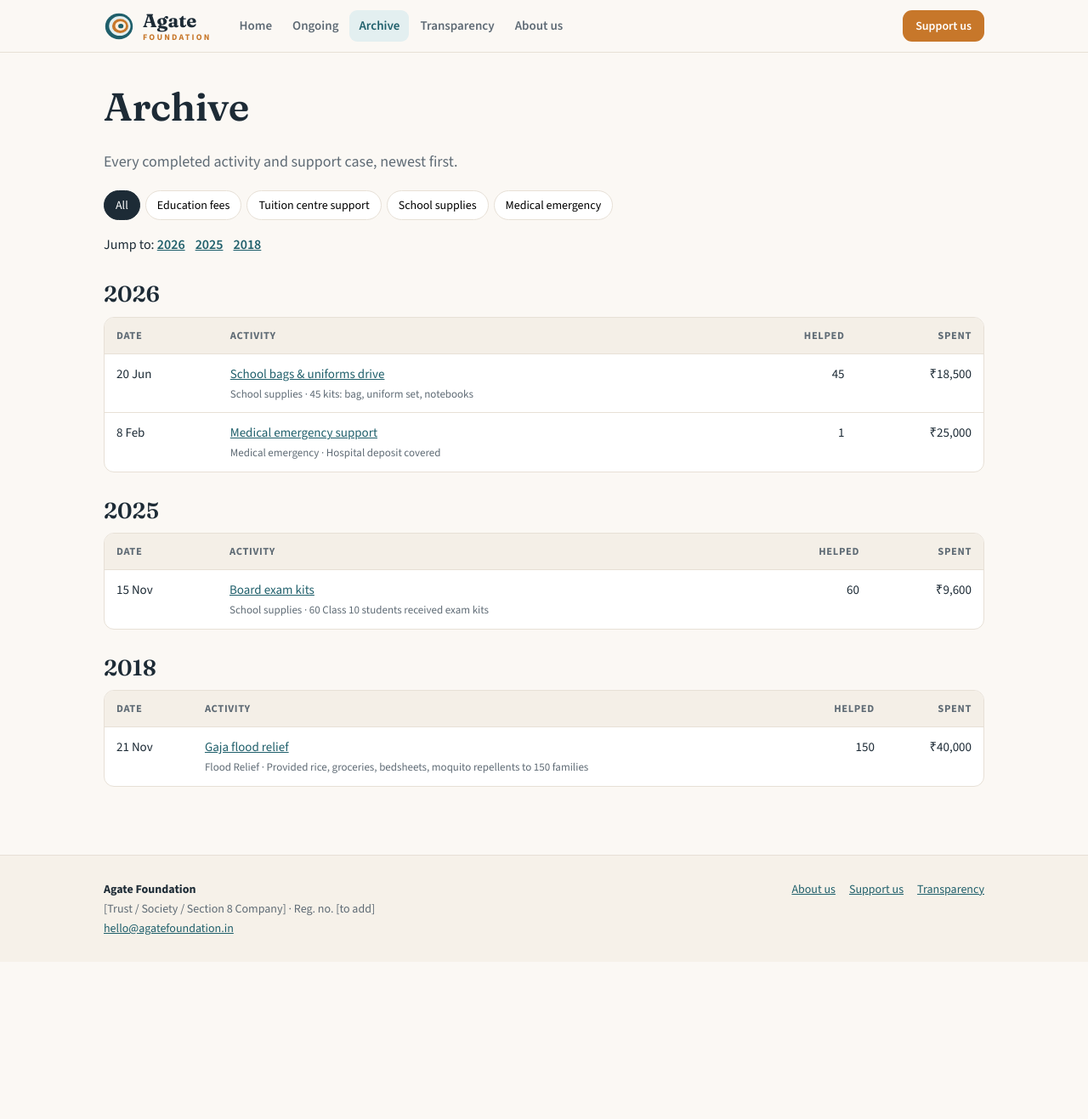
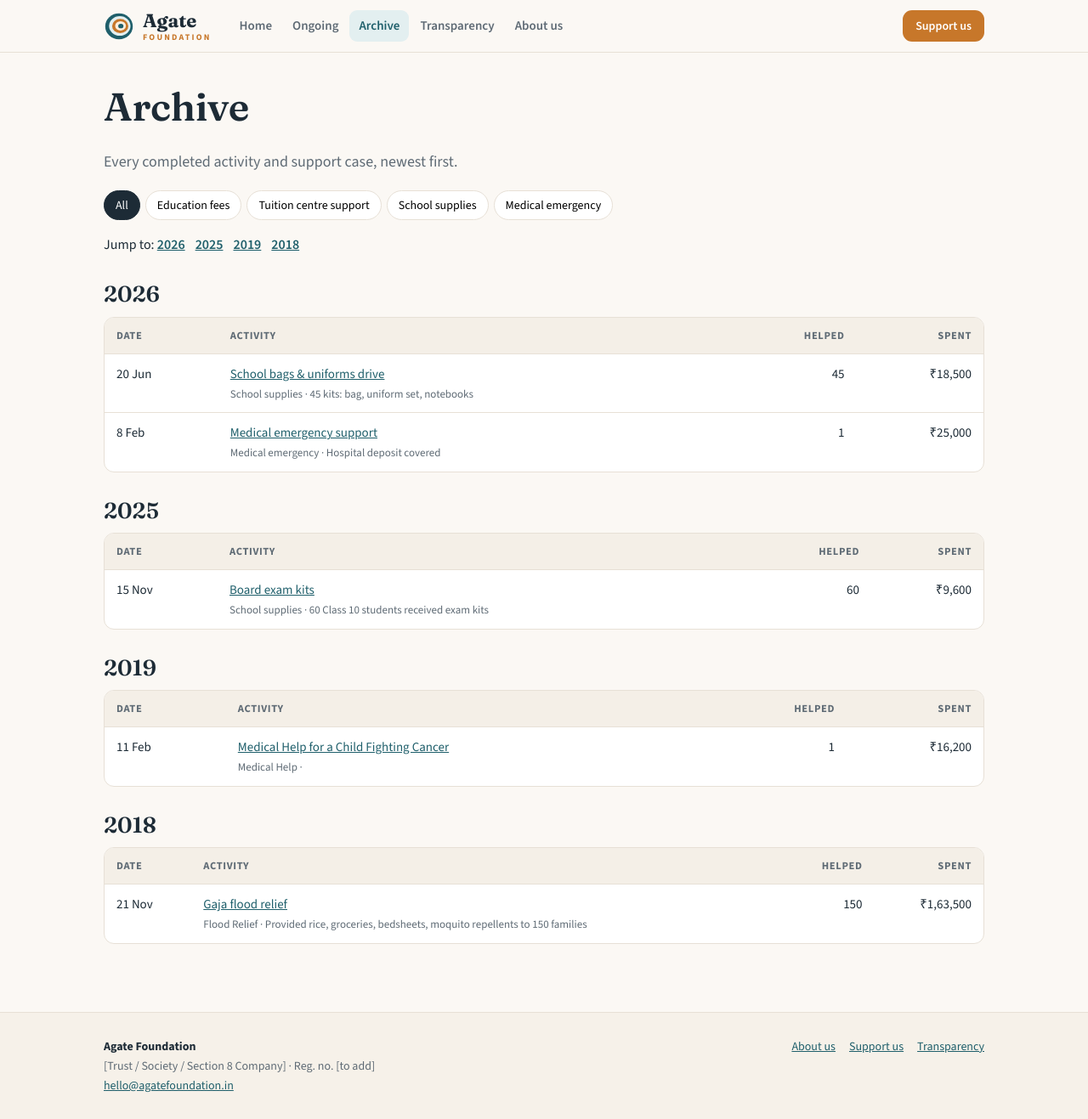
Before and after one commit to agate61/foundation, a Jekyll site: the page built from archive.html, in a window 1280 px wide and 1317 px high. Shown: the whole window at 85% size. Built offline with Jekyll 4.4.1, drawn with Linux system fonts in a browser that asks for light colours.

Commit message:
Added archived events

```diff
--- /dev/null
+++ b/_activities/2019-02-11-jayasimma.md
@@ -0,0 +1,17 @@
+---
+title: "Medical Help for a Child Fighting Cancer"
+category: Medical Help
+status: Completed
+date: 2019-02-11
+end_date: 2019-02-11
+location: "Milaap"
+lead:
+beneficiaries: 1
+amount_spent: 16200
+outcome: ""
+summary: "Medical Help for a Child Fighting Cancer"
+cover:
+updates: []
+---
+
+Medical Help done via Milaap for a Child Fighting Cancer
```
Also changed, not shown: _activities/2018-11-02-gaja-flood-relief.md (+2 -2 lines).
